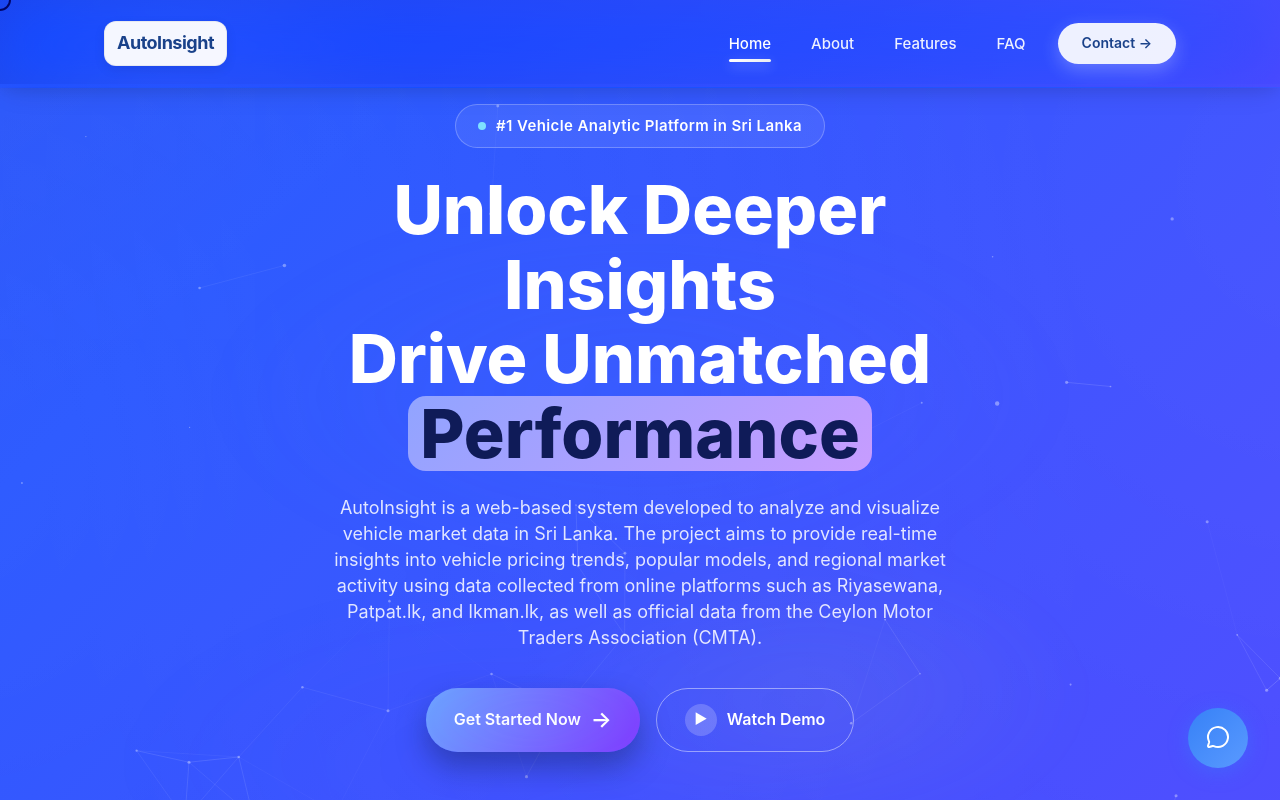
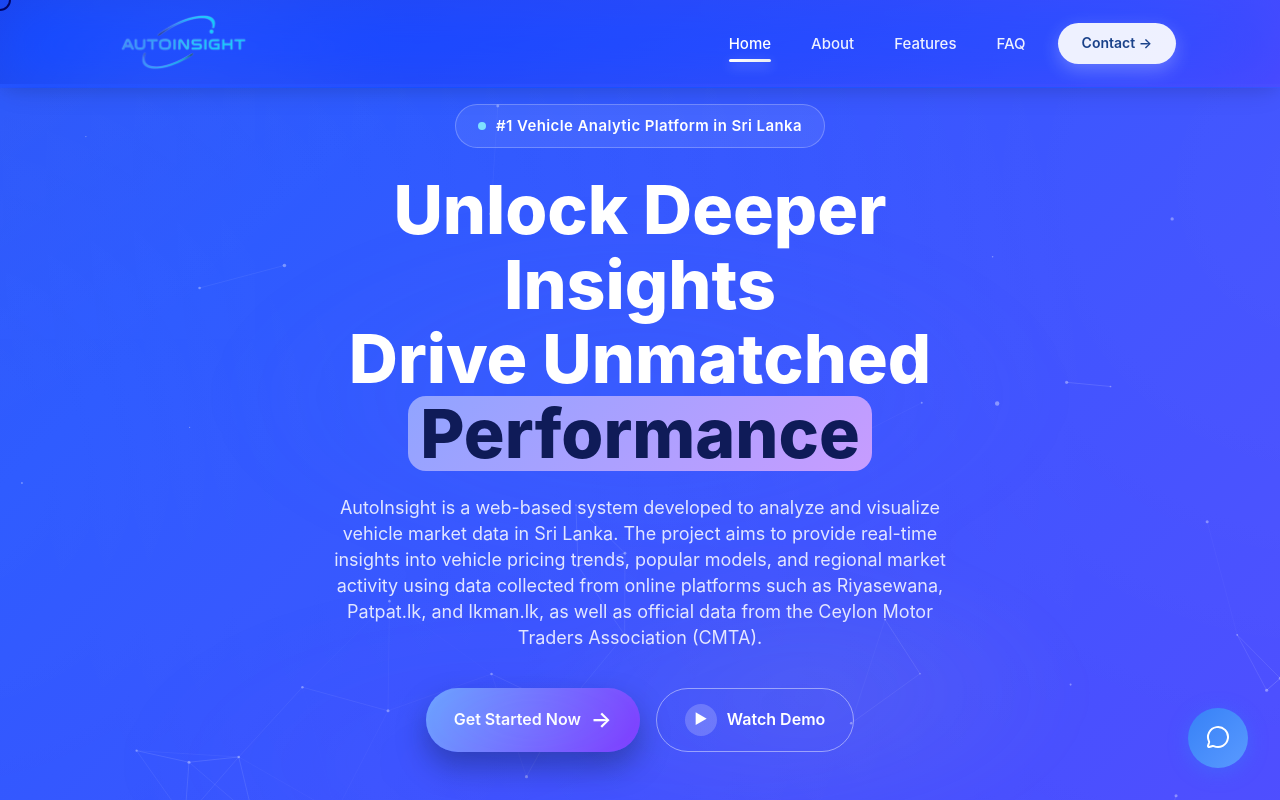
Before and after one commit to akila20040720/autoinsightcs70, a React (Vite) app in the folder cs70/: page / in a window 1280 px wide. Shown: the top 800 px of the page. Built offline with nearby package versions, Linux system fonts and the light colour scheme.

Commit message:
feat: added brand logo

```diff
--- a/cs70/src/components/Navbar.tsx
+++ b/cs70/src/components/Navbar.tsx
@@ -100,16 +100,14 @@ export default function Navbar() {
             textDecoration: "none",
             transition: "all 0.3s ease",
             minWidth: "fit-content",
-            /* White pill background for brand readability over hero */
-            background: "rgba(255,255,255,0.96)",
-            color: "#1A428A",
-            padding: "8px 12px",
-            borderRadius: "12px",
-            boxShadow: "0 4px 12px rgba(0,0,0,0.08)",
-            border: "1px solid rgba(0,0,0,0.06)",
+            padding: "0",
           }}
         >
-          AutoInsight
+          <img
+            src="/assets/AutoInsightLogo.png"
+            alt="AutoInsight Logo"
+            style={{ height: "64px", width: "auto" }}
+          />
         </Link>
 
         {/* Desktop Navigation */}
```
Also changed, not shown: cs70/public/assets/AutoInsightLogo.png (added).
